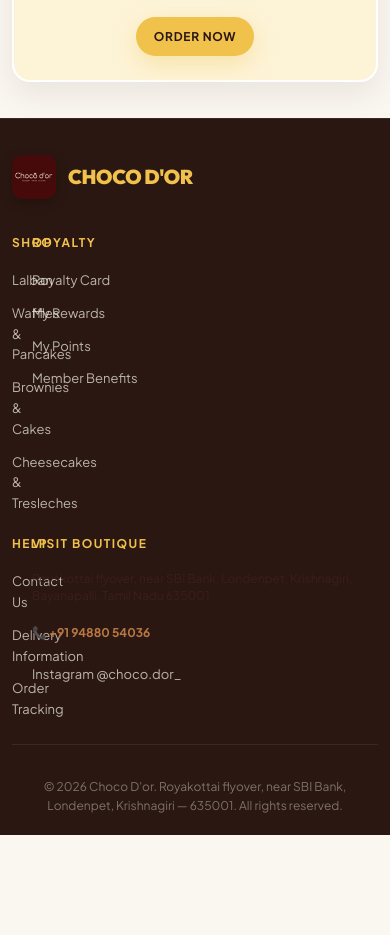
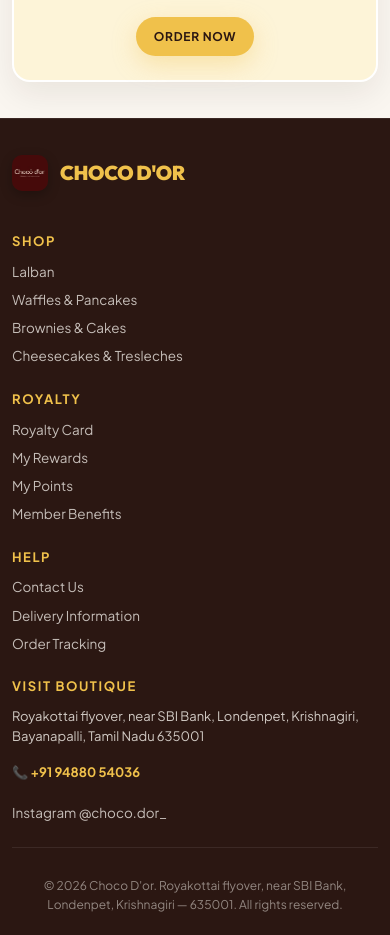
Before and after one commit to risewithmediaofficial-collab/chocodor, a React (Vite) app in the folder frontend/: page / in a window 390 px wide. Shown: the part 8248-9183 px from the top of the page. Before the commit the page ends 9083 px from the top, so only its background shows below. Built offline with nearby package versions, Linux system fonts and the light colour scheme.

Commit message:
fix(footer): resolve overlapping typography columns and improve mobile stack spacing

```diff
--- a/frontend/src/components/Footer.jsx
+++ b/frontend/src/components/Footer.jsx
@@ -41,12 +41,12 @@
             ))}
           </nav>
 
-          <nav className="footer__col" aria-label="Follow">
+          <nav className="footer__col footer__col--boutique" aria-label="Visit Boutique">
             <span className="footer__col-title">Visit Boutique</span>
-            <p style={{ margin: '0 0 6px', fontSize: '12px', color: 'var(--text-muted)', lineHeight: 1.4 }}>
+            <p style={{ margin: '0 0 8px', fontSize: '13px', color: 'rgba(250, 246, 240, 0.8)', lineHeight: 1.5 }}>
               Royakottai flyover, near SBI Bank, Londenpet, Krishnagiri, Bayanapalli, Tamil Nadu 635001
             </p>
-            <p style={{ margin: '0 0 10px', fontSize: '12px', color: 'var(--caramel)', fontWeight: 700 }}>
+            <p style={{ margin: '0 0 12px', fontSize: '13px', color: 'var(--gold)', fontWeight: 700 }}>
               📞 +91 94880 54036
             </p>
             {footerLinks.follow.map((link) => (
--- a/frontend/src/index.css
+++ b/frontend/src/index.css
@@ -1752,13 +1752,20 @@
   color: var(--cream);
   padding: 72px 0 36px;
   border-top: 1px solid rgba(255, 255, 255, 0.08);
+  width: 100%;
+  overflow: hidden;
 }
 
 .footer__inner {
   display: grid;
-  grid-template-columns: 2fr 1fr 1fr 1fr 1.2fr;
-  gap: 48px;
+  grid-template-columns: 1.8fr 1fr 1fr 1fr 1.3fr;
+  gap: 40px;
   margin-bottom: 56px;
+  align-items: start;
+}
+
+.footer__brand {
+  min-width: 0;
 }
 
 .footer__logo {
@@ -1786,35 +1793,46 @@
 .footer__col {
   display: flex;
   flex-direction: column;
-  gap: 12px;
+  gap: 10px;
+  min-width: 0;
+  position: static;
 }
 
 .footer__col-title {
-  font-size: 12px;
+  font-size: 13px;
   font-weight: 800;
   letter-spacing: 0.12em;
   text-transform: uppercase;
   color: var(--gold);
   margin-bottom: 6px;
+  line-height: 1.3;
 }
 
 .footer__col a {
-  font-size: 13px;
-  color: rgba(250, 246, 240, 0.7);
+  font-size: 13.5px;
+  color: rgba(250, 246, 240, 0.75);
+  line-height: 1.5;
   transition: color 0.2s;
+  text-decoration: none;
+  word-break: break-word;
 }
 
 .footer__col a:hover {
-  color: var(--cream);
+  color: var(--gold);
+}
+
+.footer__col--boutique p {
+  word-break: break-word;
 }
 
 .footer__copy {
   text-align: center;
   font-size: 12px;
-  color: rgba(250, 246, 240, 0.4);
-  padding-top: 32px;
+  color: rgba(250, 246, 240, 0.5);
+  padding-top: 28px;
   border-top: 1px solid rgba(255, 255, 255, 0.08);
   margin: 0;
+  line-height: 1.6;
 }
 
 /* ─── Mobile Sticky Bar & Responsiveness ─── */
@@ -2753,8 +2771,12 @@
   }
 
   .footer__inner {
-    grid-template-columns: 2fr 1fr 1fr 1fr;
-    gap: 32px;
+    grid-template-columns: repeat(2, 1fr);
+    gap: 36px;
+  }
+
+  .footer__brand {
+    grid-column: span 2;
   }
 }
 
@@ -3294,17 +3316,34 @@
 
   /* Footer */
   .footer {
-    padding: 48px 0 28px;
+    padding: 44px 0 24px;
   }
 
   .footer__inner {
-    grid-template-columns: 1fr 1fr;
-    gap: 28px;
-    margin-bottom: 36px;
+    display: flex !important;
+    flex-direction: column !important;
+    gap: 28px !important;
+    margin-bottom: 32px !important;
   }
 
   .footer__brand {
-    grid-column: span 2;
+    grid-column: span 1;
+    margin-bottom: 4px;
+  }
+
+  .footer__col {
+    width: 100%;
+    gap: 8px;
+  }
+
+  .footer__col-title {
+    font-size: 13px;
+    margin-bottom: 4px;
+  }
+
+  .footer__col a {
+    font-size: 14px;
+    line-height: 1.5;
   }
 }
 
@@ -3650,14 +3689,30 @@
   }
 
   .footer__inner {
-    grid-template-columns: 1fr !important;
-    gap: 20px !important;
+    display: flex !important;
+    flex-direction: column !important;
+    gap: 24px !important;
     margin-bottom: 24px !important;
   }
 
   .footer__logo {
     grid-column: span 1 !important;
     font-size: 1.25rem !important;
+  }
+
+  .footer__logo-img {
+    width: 36px !important;
+    height: 36px !important;
+  }
+
+  .footer__col {
+    gap: 8px !important;
+    width: 100% !important;
+  }
+
+  .footer__col a {
+    font-size: 13.5px !important;
+    line-height: 1.5 !important;
   }
 
   .admin-stat-card {
```
